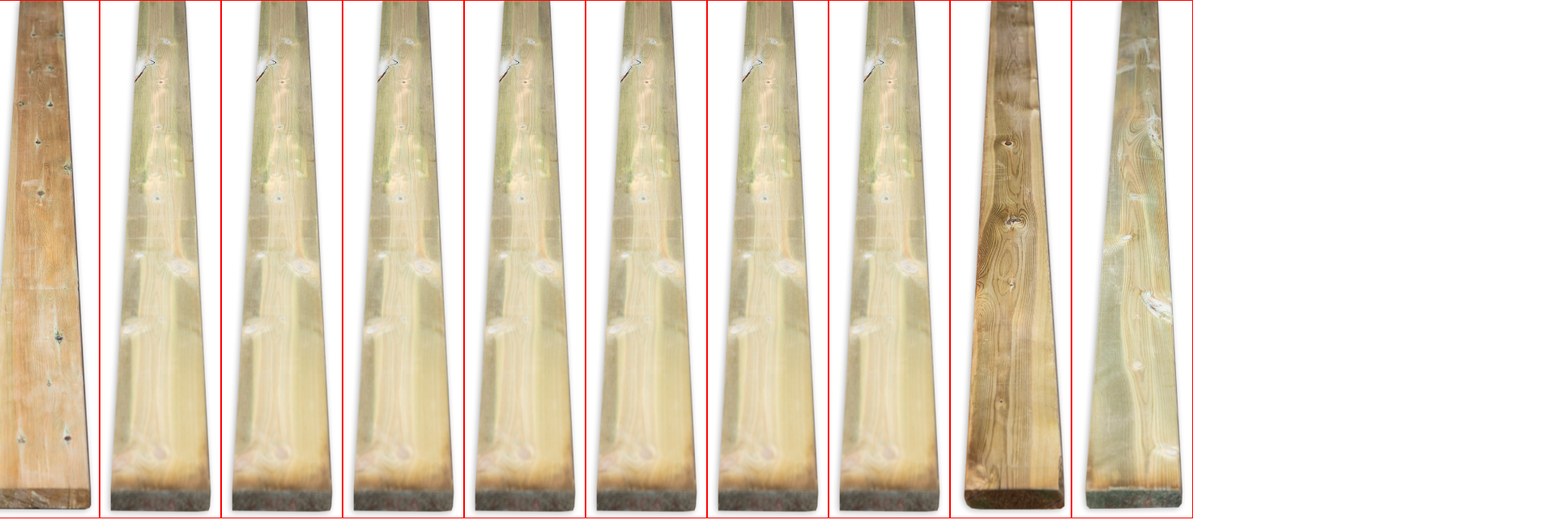
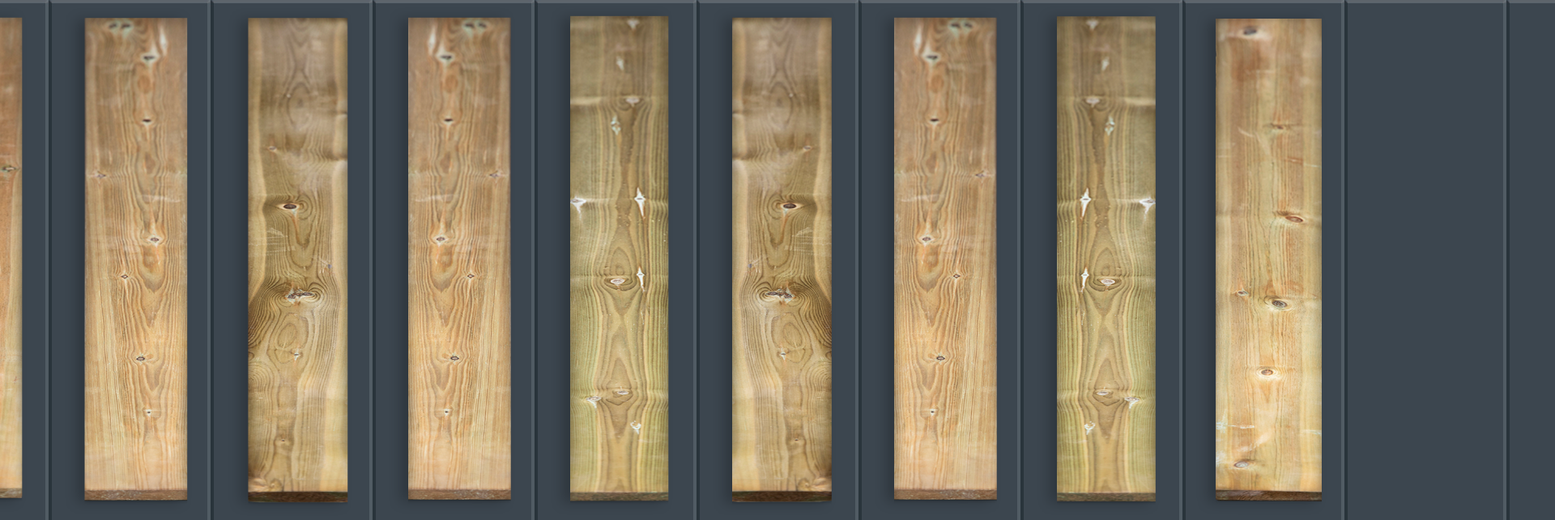
Before and after one commit to mattiasbygdeson/sca_game, a Vue app: page /game in a window 1280 px wide. Shown: the top 642 px of the page at 81% size, 1920 px wide, since content can reach past the window. Built offline with nearby package versions, Linux system fonts and the light colour scheme.

Commit message:
game completed, scoring system completed, retry button function added

```diff
--- a/src/components/GameContainer.vue
+++ b/src/components/GameContainer.vue
@@ -1,6 +1,6 @@
 <template>
   <div class="game-wrapper">
-    <div class="boards-container">
+    <div :key="retry" class="boards-container">
       <Woodboard
         v-for="woodboard in woodboards"
         :key="woodboard.id"
@@ -20,16 +20,16 @@
             <p class="success">{{this.goodboards}} fine woodboards passed through </p>
             <p class="success">{{10 - this.defectboards}} defective woodboards were removed</p>
 
-            <p class="failure">{{10 - this.goodboards}} fine woodboards were removed</p>
+            <p class="failure">{{50 - this.goodboards}} fine woodboards were removed</p>
             <p class="failure">{{this.defectboards}} defective woodboards passed through</p>
           </div>
 
           <div>
-            <p class="success">+ {{this.goodboards * 25}}p</p>
-            <p class="success">+ {{(10 - this.defectboards) * 25}}p</p>
+            <p class="success">+ {{this.goodboards * 16}}p</p>
+            <p class="success">+ {{(10 - this.defectboards) * 20}}p</p>
 
-            <p class="failure">- {{(10 - this.goodboards) * 10}}p</p>
-            <p class="failure">- {{this.defectboards * 10}}p</p>
+            <p class="failure">- {{(50 - this.goodboards) * 16}}p</p>
+            <p class="failure">- {{this.defectboards * 80}}p</p>
           </div>
         </div>
 
@@ -44,7 +44,10 @@
       </div>
     </div>
 
-    <p class="bottom-right">{{this.timer}}</p>
+    <div class="bottom-bar">
+      <p class="bottom-right">{{this.timer}}</p>
+      <div :key="retry" class="progress-bar"></div>
+    </div>
   </div>
 </template>
 
@@ -67,15 +70,16 @@ export default {
       woodboards: woodboards,
       score: 0,
       gameover: false,
-      timer: 1,
-      goodboards: 10,
-      defectboards: 10
+      timer: 60,
+      goodboards: 50,
+      defectboards: 10,
+      retry: 0,
     }
   },
   created() {
     this.shuffle(this.woodboards);
     this.countdown();
-    // setTimeout(this.saveResults, this.timer * 1000);
+    setTimeout(this.saveResults, this.timer * 1000);
   },
   methods: {
     shuffle(array) {
@@ -94,22 +98,22 @@ export default {
     countdown() {
       if(this.timer > 0) {
         setTimeout(() => {
-            this.timer += 1
+            this.timer -= 1
             this.countdown()
         }, 1000)
       }
     },
     addPoint() {
-      this.score += 10;
+      this.score += 20;
       this.defectboards --;
     },
     removePoint() {
-      this.score -= 10;
+      this.score -= 16;
       this.goodboards --;
     },
     saveResults() {
-      var positivePoints = (this.goodboards * 25) + ((10 - this.defectboards) * 25);
-      var negativePoints = ((10 - this.goodboards) * 10) + (this.defectboards * 10);
+      var positivePoints = (this.goodboards * 16) + ((10 - this.defectboards) * 20);
+      var negativePoints = ((50 - this.goodboards) * 16) + (this.defectboards * 80);
 
       this.score = positivePoints - negativePoints;
 
@@ -138,8 +142,17 @@ export default {
       }
     },
     restart() {
-      //eslint-disable-next-line no-console
-      console.log("Restarting");
+      this.retry++;
+
+      this.score = 0;
+      this.gameover = false;
+      this.timer = 60;
+      this.goodboards = 50;
+      this.defectboards = 10;
+
+      this.shuffle(this.woodboards);
+      this.countdown();
+      setTimeout(this.saveResults, this.timer * 1000);
     }
   }
 }
@@ -148,22 +161,56 @@ export default {
 <style lang="scss" scoped>
 
 @keyframes move {
-  from { left: -150 * 70px; }
+  from { left: -200 * 60px; }
   to { left: 100vw }
+}
+
+@keyframes decrease {
+  from { width: 100%; }
+  to {width: 0%; }
 }
 
 .boards-container {
   position: relative;
-  width: 150 * 70px;
-  left: -150 * 70px;
+  width: 200 * 81px;
+  left: -200 * 60px;
+
+  background-image: url("../assets/images/beltbg.jpg");
 
   animation-name: move;
   animation-duration: 60s;
   animation-timing-function: linear;
 }
 
+.bottom-bar {
+  min-width: 50px;
+  min-height: 200px;
+  background: black;
+  border-top: 10px solid #2c3137;
+
+  p {
+    color: white;
+    font-size: 3em;
+    padding-top: 10px;
+    bottom: 25px;
+  }
+
+  .progress-bar {
+    width: 100%;
+    height: 10px;
+    background: #e22339;
+    position: fixed;
+    bottom: 0;
+
+    animation-name: decrease;
+    animation-duration: 60s;
+    animation-timing-function: linear;
+    animation-fill-mode: forwards;
+  }
+}
+
 .game-wrapper {
-  background: white;
+  background: #414850;
   position: absolute;
   top: 0;
   left: 0;
@@ -172,7 +219,7 @@ export default {
 
 .score-container {
   position: fixed;
-  top: 150px;
+  top: 90px;
   width: 100%;
 
   .score {
@@ -215,7 +262,7 @@ export default {
   }
 
   .summary {
-    margin-top: 50px;
+    margin-top: 40px;
     font-size: 0.95em;
     text-align: left;
     padding: 0 10%;
--- a/src/components/Woodboard.vue
+++ b/src/components/Woodboard.vue
@@ -41,16 +41,10 @@ export default {
   display: inline-block;
   text-align: center;
   font-size: 0.75em;
-  width: 150px;
-  height: 80vh;
-  border: 1px solid red;
-
-  animation-duration: 60s;
-  animation-timing-function: linear;
+  width: 200px;
 
   &:hover {
     cursor: pointer;
-    // background-color: pink;
   }
 
   img {
--- a/src/woodboards.js
+++ b/src/woodboards.js
@@ -1,354 +1,304 @@
 const woodboards = [
   {
     id: "01",
-    uri: "g_woodboard01.png",
+    uri: "defect_board_01.png",
+    defective: true,
+  },
+  {
+    id: "02",
+    uri: "defect_board_02.png",
+    defective: true,
+  },
+  {
+    id: "03",
+    uri: "defect_board_03.png",
+    defective: true,
+  },
+  {
+    id: "04",
+    uri: "defect_board_04.png",
+    defective: true,
+  },
+  {
+    id: "05",
+    uri: "defect_board_05.png",
+    defective: true,
+  },
+  {
+    id: "06",
+    uri: "defect_board_06.png",
+    defective: true,
+  },
+  {
+    id: "07",
+    uri: "defect_board_07.png",
+    defective: true,
+  },
+  {
+    id: "08",
+    uri: "defect_board_08.png",
+    defective: true,
+  },
+  {
+    id: "09",
+    uri: "defect_board_09.png",
+    defective: true,
+  },
+  {
+    id: "10",
+    uri: "defect_board_10.png",
+    defective: true,
+  },
+  {
+    id: "11",
+    uri: "fine_board_01.png",
     defective: false,
   },
   {
-    id: "02",
-    uri: "g_woodboard02.png",
+    id: "12",
+    uri: "fine_board_02.png",
     defective: false,
   },
   {
-    id: "03",
-    uri: "g_woodboard03.png",
+    id: "13",
+    uri: "fine_board_03.png",
     defective: false,
   },
   {
-    id: "04",
-    uri: "g_woodboard04.png",
+    id: "14",
+    uri: "fine_board_04.png",
     defective: false,
   },
   {
-    id: "05",
-    uri: "g_woodboard05.png",
+    id: "15",
+    uri: "fine_board_05.png",
     defective: false,
   },
   {
-    id: "06",
-    uri: "g_woodboard06.png",
+    id: "16",
+    uri: "fine_board_06.png",
     defective: false,
   },
   {
-    id: "07",
-    uri: "g_woodboard07.png",
+    id: "17",
+    uri: "fine_board_07.png",
     defective: false,
   },
   {
-    id: "08",
-    uri: "g_woodboard08.png",
+    id: "18",
+    uri: "fine_board_08.png",
     defective: false,
   },
   {
-    id: "09",
-    uri: "g_woodboard01.png",
+    id: "19",
+    uri: "fine_board_09.png",
     defective: false,
   },
   {
-    id: "10",
-    uri: "g_woodboard02.png",
+    id: "20",
+    uri: "fine_board_10.png",
     defective: false,
   },
   {
-    id: "11",
-    uri: "b_woodboard01.png",
-    defective: true,
-  },
-  {
-    id: "12",
-    uri: "b_woodboard02.png",
-    defective: true,
-  },
-  {
-    id: "13",
-    uri: "b_woodboard03.png",
-    defective: true,
-  },
-  {
-    id: "14",
-    uri: "b_woodboard04.png",
-    defective: true,
-  },
-  {
-    id: "15",
-    uri: "b_woodboard05.png",
-    defective: true,
-  },
-  {
-    id: "16",
-    uri: "b_woodboard06.png",
-    defective: true,
-  },
-  {
-    id: "17",
-    uri: "b_woodboard07.png",
-    defective: true,
-  },
-  {
-    id: "18",
-    uri: "b_woodboard08.png",
-    defective: true,
-  },
-  {
-    id: "19",
-    uri: "b_woodboard01.png",
-    defective: true,
-  },
-  {
-    id: "20",
-    uri: "b_woodboard02.png",
-    defective: true,
-  },
-  {
     id: "21",
-    uri: "b_woodboard02.png",
-    defective: true,
+    uri: "fine_board_11.png",
+    defective: false,
   },
   {
     id: "22",
-    uri: "b_woodboard02.png",
-    defective: true,
+    uri: "fine_board_12.png",
+    defective: false,
   },
   {
     id: "23",
-    uri: "b_woodboard02.png",
-    defective: true,
+    uri: "fine_board_13.png",
+    defective: false,
   },
   {
     id: "24",
-    uri: "b_woodboard02.png",
-    defective: true,
+    uri: "fine_board_14.png",
+    defective: false,
   },
   {
     id: "25",
-    uri: "b_woodboard02.png",
-    defective: true,
+    uri: "fine_board_15.png",
+    defective: false,
   },
   {
     id: "26",
-    uri: "b_woodboard02.png",
-    defective: true,
+    uri: "fine_board_16.png",
+    defective: false,
   },
   {
     id: "27",
-    uri: "b_woodboard02.png",
-    defective: true,
+    uri: "fine_board_10.png",
+    defective: false,
   },
   {
     id: "28",
-    uri: "b_woodboard02.png",
-    defective: true,
+    uri: "fine_board_02.png",
+    defective: false,
   },
   {
     id: "29",
-    uri: "b_woodboard02.png",
-    defective: true,
+    uri: "fine_board_03.png",
+    defective: false,
   },
   {
     id: "30",
-    uri: "b_woodboard02.png",
-    defective: true,
+    uri: "fine_board_04.png",
+    defective: false,
   },
   {
     id: "31",
-    uri: "g_woodboard01.png",
+    uri: "fine_board_05.png",
     defective: false,
   },
   {
     id: "32",
-    uri: "g_woodboard02.png",
+    uri: "fine_board_06.png",
     defective: false,
   },
   {
     id: "33",
-    uri: "g_woodboard03.png",
+    uri: "fine_board_07.png",
     defective: false,
   },
   {
     id: "34",
-    uri: "g_woodboard04.png",
+    uri: "fine_board_08.png",
     defective: false,
   },
   {
     id: "35",
-    uri: "g_woodboard05.png",
+    uri: "fine_board_09.png",
     defective: false,
   },
   {
     id: "36",
-    uri: "g_woodboard06.png",
+    uri: "fine_board_10.png",
     defective: false,
   },
   {
     id: "37",
-    uri: "g_woodboard07.png",
+    uri: "fine_board_11.png",
     defective: false,
   },
   {
     id: "38",
-    uri: "g_woodboard08.png",
+    uri: "fine_board_12.png",
     defective: false,
   },
   {
     id: "39",
-    uri: "g_woodboard01.png",
+    uri: "fine_board_13.png",
     defective: false,
   },
   {
     id: "40",
-    uri: "g_woodboard02.png",
+    uri: "fine_board_14.png",
     defective: false,
   },
   {
     id: "41",
-    uri: "b_woodboard01.png",
-    defective: true,
+    uri: "fine_board_15.png",
+    defective: false,
   },
   {
     id: "42",
-    uri: "b_woodboard02.png",
-    defective: true,
+    uri: "fine_board_16.png",
+    defective: false,
   },
   {
     id: "43",
-    uri: "b_woodboard03.png",
-    defective: true,
+    uri: "fine_board_01.png",
+    defective: false,
   },
   {
     id: "44",
-    uri: "b_woodboard04.png",
-    defective: true,
+    uri: "fine_board_02.png",
+    defective: false,
   },
   {
     id: "45",
-    uri: "b_woodboard05.png",
-    defective: true,
+    uri: "fine_board_03.png",
+    defective: false,
   },
   {
     id: "46",
-    uri: "b_woodboard06.png",
-    defective: true,
+    uri: "fine_board_04.png",
+    defective: false,
   },
   {
     id: "47",
-    uri: "b_woodboard07.png",
-    defective: true,
+    uri: "fine_board_05.png",
+    defective: false,
   },
   {
     id: "48",
-    uri: "b_woodboard08.png",
-    defective: true,
+    uri: "fine_board_06.png",
+    defective: false,
   },
   {
     id: "49",
-    uri: "b_woodboard01.png",
-    defective: true,
+    uri: "fine_board_07.png",
+    defective: false,
   },
   {
     id: "50",
-    uri: "b_woodboard02.png",
-    defective: true,
+    uri: "fine_board_08.png",
+    defective: false,
   },
   {
     id: "51",
-    uri: "b_woodboard02.png",
-    defective: true,
+    uri: "fine_board_09.png",
+    defective: false,
   },
   {
     id: "52",
-    uri: "b_woodboard02.png",
-    defective: true,
+    uri: "fine_board_10.png",
+    defective: false,
   },
   {
     id: "53",
-    uri: "b_woodboard02.png",
-    defective: true,
+    uri: "fine_board_11.png",
+    defective: false,
   },
   {
     id: "54",
-    uri: "b_woodboard02.png",
-    defective: true,
+    uri: "fine_board_12.png",
+    defective: false,
   },
   {
     id: "55",
-    uri: "b_woodboard02.png",
-    defective: true,
+    uri: "fine_board_13.png",
+    defective: false,
   },
   {
     id: "56",
-    uri: "b_woodboard02.png",
-    defective: true,
+    uri: "fine_board_14.png",
+    defective: false,
   },
   {
     id: "57",
-    uri: "b_woodboard02.png",
-    defective: true,
+    uri: "fine_board_15.png",
+    defective: false,
   },
   {
     id: "58",
-    uri: "b_woodboard02.png",
-    defective: true,
+    uri: "fine_board_16.png",
+    defective: false,
   },
   {
     id: "59",
-    uri: "b_woodboard02.png",
-    defective: true,
+    uri: "fine_board_01.png",
+    defective: false,
   },
   {
     id: "60",
-    uri: "b_woodboard02.png",
-    defective: true,
-  },
-  {
-    id: "61",
-    uri: "b_woodboard02.png",
-    defective: true,
-  },
-  {
-    id: "62",
-    uri: "b_woodboard02.png",
-    defective: true,
-  },
-  {
-    id: "63",
-    uri: "b_woodboard02.png",
-    defective: true,
-  },
-  {
-    id: "64",
-    uri: "b_woodboard02.png",
-    defective: true,
-  },
-  {
-    id: "65",
-    uri: "b_woodboard02.png",
-    defective: true,
-  },
-  {
-    id: "66",
-    uri: "b_woodboard02.png",
-    defective: true,
-  },
-  {
-    id: "67",
-    uri: "b_woodboard02.png",
-    defective: true,
-  },
-  {
-    id: "68",
-    uri: "b_woodboard02.png",
-    defective: true,
-  },
-  {
-    id: "69",
-    uri: "b_woodboard02.png",
-    defective: true,
-  },
-  {
-    id: "70",
-    uri: "b_woodboard02.png",
-    defective: true,
-  },
+    uri: "fine_board_02.png",
+    defective: false,
+  }
 ];
 
 export { woodboards };
```
Also changed, not shown: src/assets/images/beltbg.jpg (added), src/assets/images/testbg.jpg (deleted).
